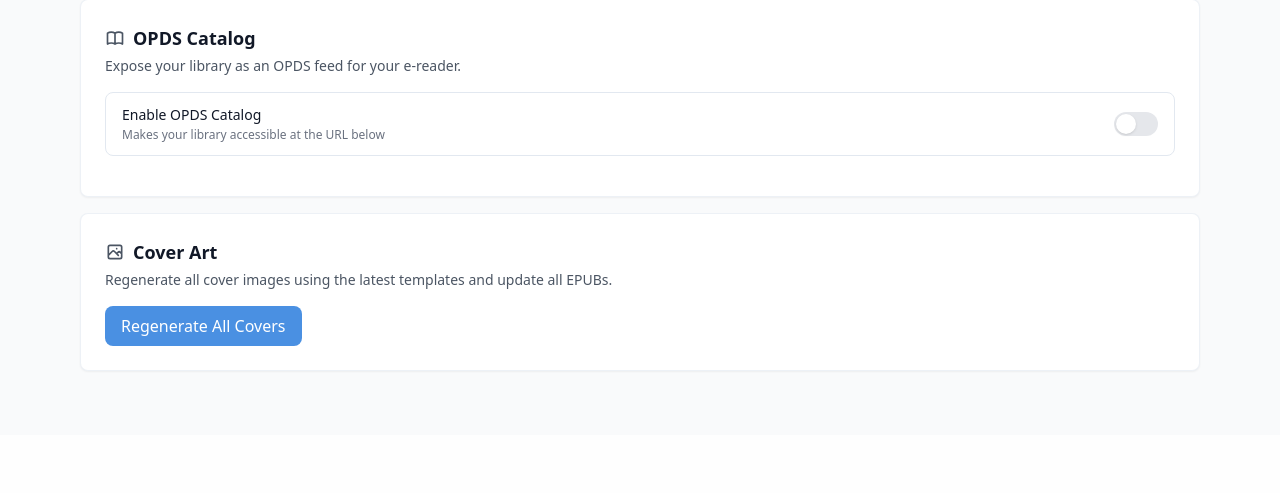
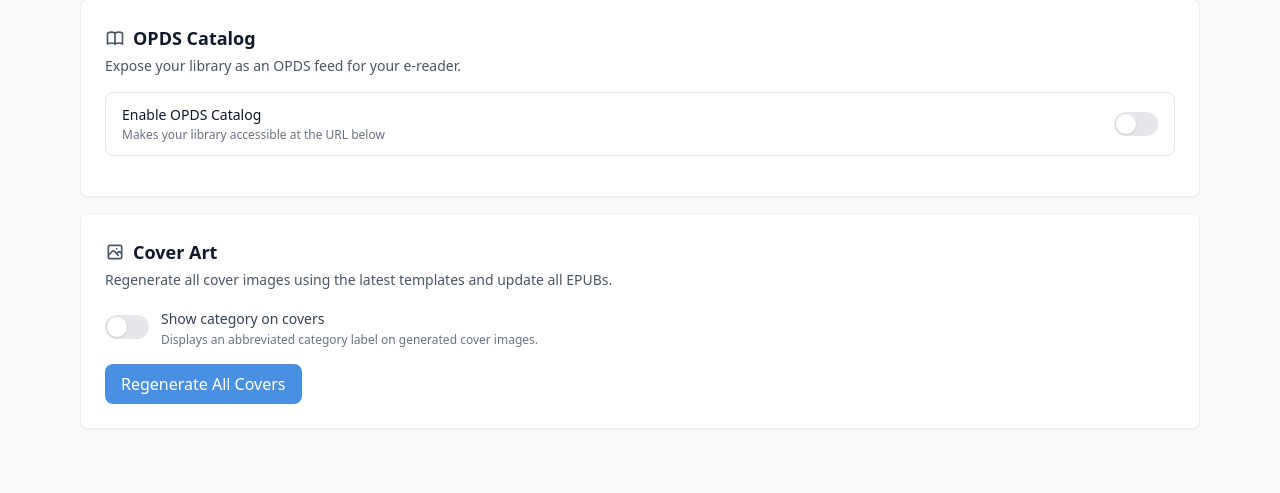
Before and after one commit to redwoodstory/LitKeeper, a Flask app: page /settings/ in a window 1280 px wide. Shown: the part 1085-1578 px from the top of the page. Before the commit the page ends 1457 px from the top, so only its background shows below. Run offline with Flask 3, Linux system fonts and the light colour scheme; data comes from the database, SQL or seed files in the repository; data that the repository does not hold is empty.

Commit message:
optionally display category on story cover

```diff
--- a/app/__init__.py
+++ b/app/__init__.py
@@ -490,7 +490,8 @@ def create_app() -> Flask:
                                 except Exception:
                                     pass
 
-                            generate_cover_image(story.title, author_name, cover_path)
+                            category_name = story.category.name if story.category else None
+                            generate_cover_image(story.title, author_name, cover_path, category=category_name)
                             generated += 1
 
                         if generated > 0:
--- a/app/blueprints/settings/routes.py
+++ b/app/blueprints/settings/routes.py
@@ -29,6 +29,8 @@ def index() -> ResponseReturnValue:
     opds_auth_enabled = opds_cfgs['opds_auth_enabled'].get_value() if 'opds_auth_enabled' in opds_cfgs else False
     opds_username = opds_cfgs['opds_username'].value if 'opds_username' in opds_cfgs else ''
     opds_url = url_for('opds.root', _external=True)
+    covers_category_config = AppConfig.query.filter_by(key='covers_show_category').first()
+    covers_show_category = covers_category_config.get_value() if covers_category_config else False
 
     return render_template(
         'settings.html',
@@ -42,6 +44,7 @@ def index() -> ResponseReturnValue:
         opds_auth_enabled=opds_auth_enabled,
         opds_username=opds_username,
         opds_url=opds_url,
+        covers_show_category=covers_show_category,
     )
 
 
@@ -174,6 +177,36 @@ def regenerate_covers() -> ResponseReturnValue:
     except Exception as e:
         log_error(f"Error in regenerate_covers: {str(e)}\n{traceback.format_exc()}")
         return '<p class="text-sm text-red-600 mt-2">An error occurred. Check the logs.</p>', 500
+
+
+@settings.route('/toggle-covers-show-category', methods=['POST'])
+def toggle_covers_show_category() -> ResponseReturnValue:
+    try:
+        config = AppConfig.query.filter_by(key='covers_show_category').first()
+        if config:
+            config.set_value(not config.get_value())
+        else:
+            config = AppConfig(key='covers_show_category', value_type='bool', description='Show abbreviated category label on generated cover images')
+            config.set_value(True)
+            db.session.add(config)
+        db.session.commit()
+        enabled = config.get_value()
+        checked = 'checked' if enabled else ''
+        return f'''<label id="coversCategoryToggle" class="flex items-center gap-3 cursor-pointer">
+  <div class="relative">
+    <input type="checkbox" class="sr-only peer" {checked}
+      hx-post="/settings/toggle-covers-show-category" hx-target="#coversCategoryToggle" hx-swap="outerHTML">
+    <div class="w-11 h-6 bg-gray-200 dark:bg-gray-700 peer-checked:bg-primary rounded-full transition-colors duration-200 peer-focus:ring-2 peer-focus:ring-primary/30"></div>
+    <div class="absolute top-0.5 left-0.5 w-5 h-5 bg-white rounded-full shadow transition-transform duration-200 peer-checked:translate-x-5"></div>
+  </div>
+  <div>
+    <span class="text-sm font-medium text-gray-700 dark:text-gray-300">Show category on covers</span>
+    <p class="text-xs text-gray-500 dark:text-gray-400 mt-0.5">Displays an abbreviated category label on generated cover images.</p>
+  </div>
+</label>'''
+    except Exception as e:
+        log_error(f"Error toggling covers_show_category: {str(e)}\n{traceback.format_exc()}")
+        return jsonify({"success": False, "message": "Error updating setting"}), 500
 
 
 @settings.route('/repair-epub-metadata', methods=['POST'])
--- a/app/services/bulk_format_generator.py
+++ b/app/services/bulk_format_generator.py
@@ -228,7 +228,8 @@ class BulkFormatGeneratorService:
                 cover_filename = f"{story.id}_{story.filename_base}.jpg"
                 cover_path = os.path.join(cover_dir, cover_filename)
 
-                generate_cover_image(story.title, author_name, cover_path)
+                category_name = story.category.name if story.category else None
+                generate_cover_image(story.title, author_name, cover_path, category=category_name)
 
                 epub_fmt = next((f for f in story.formats if f.format_type == 'epub'), None)
                 if epub_fmt and os.path.exists(epub_fmt.file_path):
--- a/app/services/epub_generator.py
+++ b/app/services/epub_generator.py
@@ -103,7 +103,7 @@ def create_epub_file(
             cover_image_path = os.path.join(cover_directory, cover_filename)
 
             if not os.path.exists(cover_image_path):
-                generate_cover_image(story_title, story_author, cover_image_path)
+                generate_cover_image(story_title, story_author, cover_image_path, category=story_category)
 
         book = epub.EpubBook()
 
--- a/app/services/html_generator.py
+++ b/app/services/html_generator.py
@@ -54,7 +54,7 @@ def create_html_file(
         cover_path = os.path.join(cover_directory, cover_filename)
 
         if not os.path.exists(cover_path):
-            generate_cover_image(story_title, story_author, cover_path)
+            generate_cover_image(story_title, story_author, cover_path, category=story_category)
 
         from .story_downloader import split_story_chapters
         chapter_texts = split_story_chapters(story_content)
--- a/app/templates/settings.html
+++ b/app/templates/settings.html
@@ -312,6 +312,21 @@
       <p class="text-sm text-gray-600 dark:text-gray-400 mb-4">
         Regenerate all cover images using the latest templates and update all EPUBs.
       </p>
+
+      <div class="mb-4">
+        <label id="coversCategoryToggle" class="flex items-center gap-3 cursor-pointer">
+          <div class="relative">
+            <input type="checkbox" class="sr-only peer" {{ 'checked' if covers_show_category else '' }}
+              hx-post="/settings/toggle-covers-show-category" hx-target="#coversCategoryToggle" hx-swap="outerHTML">
+            <div class="w-11 h-6 bg-gray-200 dark:bg-gray-700 peer-checked:bg-primary rounded-full transition-colors duration-200 peer-focus:ring-2 peer-focus:ring-primary/30"></div>
+            <div class="absolute top-0.5 left-0.5 w-5 h-5 bg-white rounded-full shadow transition-transform duration-200 peer-checked:translate-x-5"></div>
+          </div>
+          <div>
+            <span class="text-sm font-medium text-gray-700 dark:text-gray-300">Show category on covers</span>
+            <p class="text-xs text-gray-500 dark:text-gray-400 mt-0.5">Displays an abbreviated category label on generated cover images.</p>
+          </div>
+        </label>
+      </div>
 
       <button hx-post="/settings/regenerate-covers-new" hx-target="#coverStatus" hx-swap="innerHTML"
         hx-indicator="#btnCoversNew" id="btnCoversNew"
```
Also changed, not shown: app/blueprints/api/routes.py (+4 -3 lines), app/services/cover_generator.py (+52 -3 lines).
